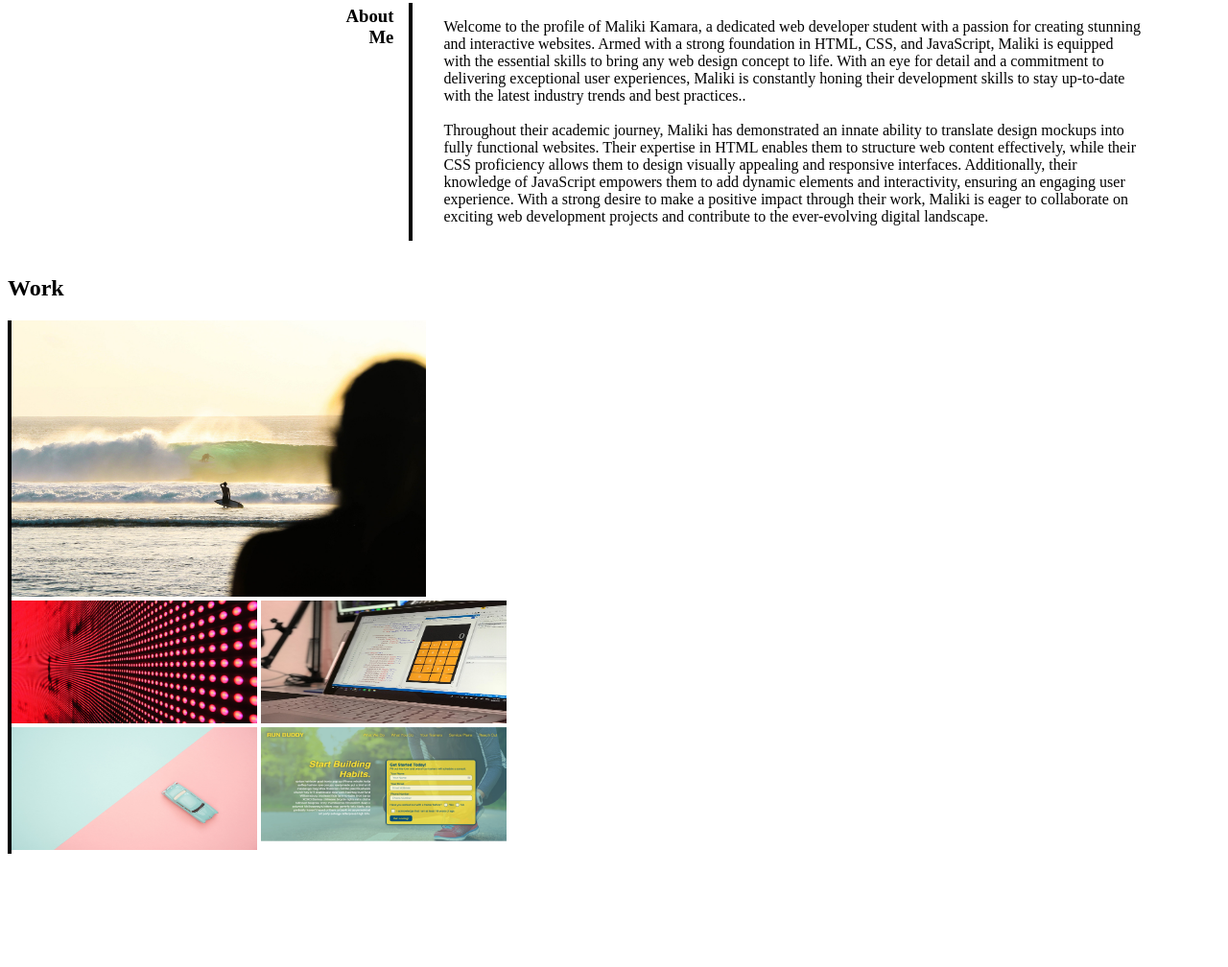
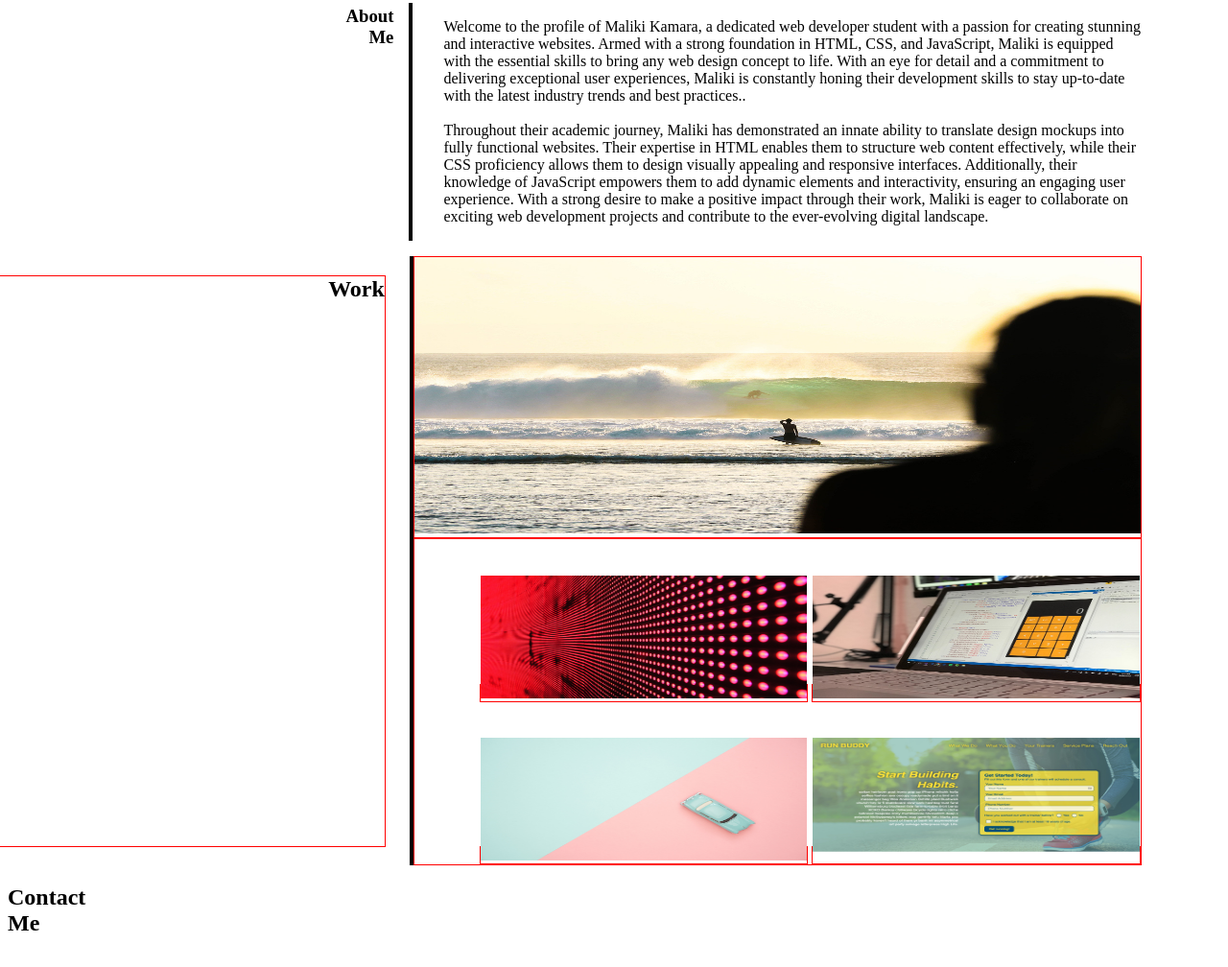
Before and after one commit to MFKAMARA/professional_portfolio, a plain HTML site: page index.html in a window 1280 px wide. Shown: the part 166-1174 px from the top of the page at 96% size. Before the commit the page ends 1064 px from the top, so only its background shows below. Drawn offline with Linux system fonts and the light colour scheme.

Commit message:
add html and css changes

```diff
--- a/asset/css/style.css
+++ b/asset/css/style.css
@@ -38,21 +38,43 @@ ul a{
 /* work section */
 .work{
     display: flex;
-    margin-right: 3rem;
-    flex-direction: row;
+    flex-wrap: wrap;
+    width: 100%;
+
+    text-align: right;
+
 }
 #work{
     width: 60%;
     border-left: solid black 4px;
+    display: flex;
+    flex-wrap: wrap;
 
+}
+#work a{
+    width: 100%;
+    border: 1px solid red;
+
+}
+#work .projects{
+width: 100%;
+border: 1px solid red;
 }
 .large-image{
     height: 18rem;
+    width: 100%;
 }
 .projects img{
     height: 8rem;
-    width: 16rem;
+    width: 45%;
+    margin-top: 5%;
 }
 .work h1{
-    width: 30%;
+    width: 33%;
+    border: 1px solid red;
+    position: relative;
+    right: 2%;
 }
+.small-image{
+    width: 100%;
+}
--- a/index.html
+++ b/index.html
@@ -27,6 +27,7 @@
             </ul>
         </nav>
     </header>
+    <figure></figure>
     <main>
         <!--Intro section-->
         <section class="intro">
@@ -41,11 +42,11 @@
                 </h1>
                 <p>Welcome to the profile of Maliki Kamara, a dedicated web developer student with a passion for creating stunning and interactive websites. Armed with a strong foundation in HTML, CSS, and JavaScript, Maliki is equipped with the essential skills to bring any web design concept to life. With an eye for detail and a commitment to delivering exceptional user experiences, Maliki is constantly honing their development skills to stay up-to-date with the latest industry trends and best practices..
                     <br><br>
-                    Throughout their academic journey, Maliki has demonstrated an innate ability to translate design mockups into fully functional websites. Their expertise in HTML enables them to structure web content effectively, while their CSS proficiency allows them to design visually appealing and responsive interfaces. Additionally, their knowledge of JavaScript empowers them to add dynamic elements and interactivity, ensuring an engaging user experience. With a strong desire to make a positive impact through their work, Maliki is eager to collaborate on exciting web development projects and contribute to the ever-evolving digital landscape.
+                Throughout their academic journey, Maliki has demonstrated an innate ability to translate design mockups into fully functional websites. Their expertise in HTML enables them to structure web content effectively, while their CSS proficiency allows them to design visually appealing and responsive interfaces. Additionally, their knowledge of JavaScript empowers them to add dynamic elements and interactivity, ensuring an engaging user experience. With a strong desire to make a positive impact through their work, Maliki is eager to collaborate on exciting web development projects and contribute to the ever-evolving digital landscape.
                 </p>
             </article>
         </section>
-        <section class="Work">
+        <section class="work">
             <h1>Work</h1>
             <article id="work">
 
@@ -53,12 +54,19 @@
                     <img class="large-image" src="asset/images/02-portfolio-4.jpg" alt="large image">
                 </a>
                 <div class="projects">
-                    <a href=""><img src="asset/images/02-portfolio-1.jpg" alt=""></a>
-                    <a href=""><img src="asset/images/02-portfolio-2.jpg" alt=""></a>
-                    <a href=""><img src="asset/images/02-portfolio-3.jpg" alt=""></a>
-                    <a href=""><img src="asset/images/02-run-buddy.jpg" alt=""></a>
+                    <a href=""><img class="small-image"src="asset/images/02-portfolio-1.jpg" alt=""></a>
+                    <a href=""><img class="small-image"src="asset/images/02-portfolio-2.jpg" alt=""></a>
+                    <a href=""><img class="small-image"src="asset/images/02-portfolio-3.jpg" alt=""></a>
+                    <a href=""><img class="small-image"src="asset/images/02-run-buddy.jpg" alt=""></a>
                 </div>
             </article>
+        </section>
+        <section class="Contact me">
+            <h1>Contact <br> Me</h1>
+            <ul>
+
+            </ul>
+
         </section>
     </main>
 </body>
```
Also changed, not shown: image-1.png (added), image.png (added), 1 other file.
